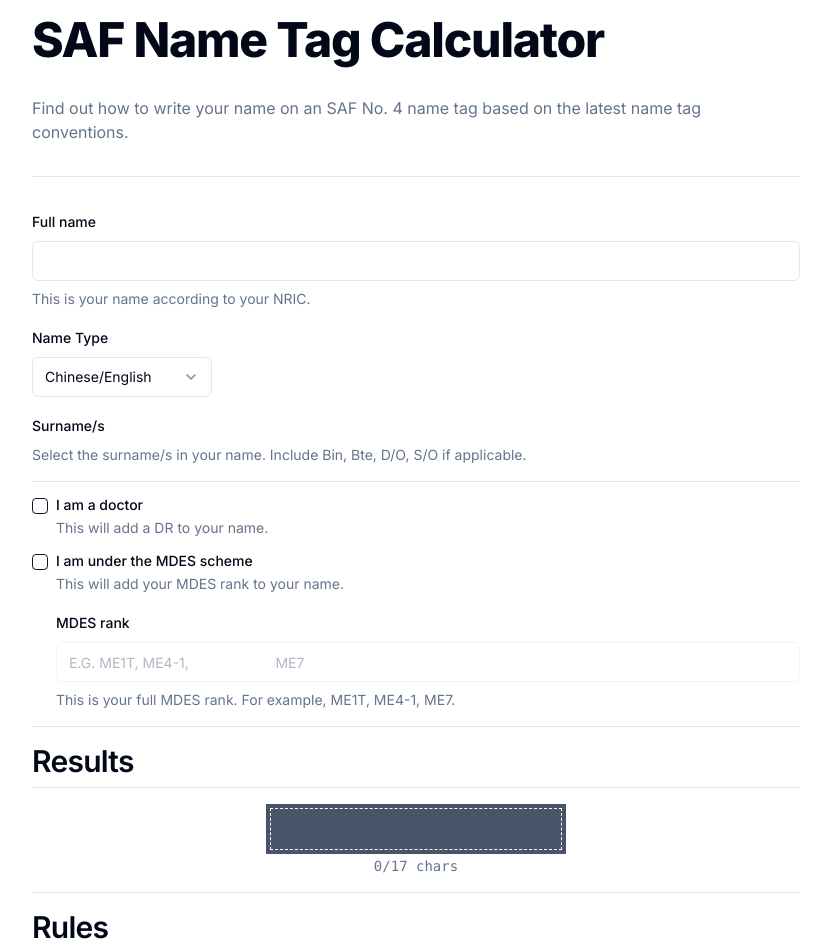
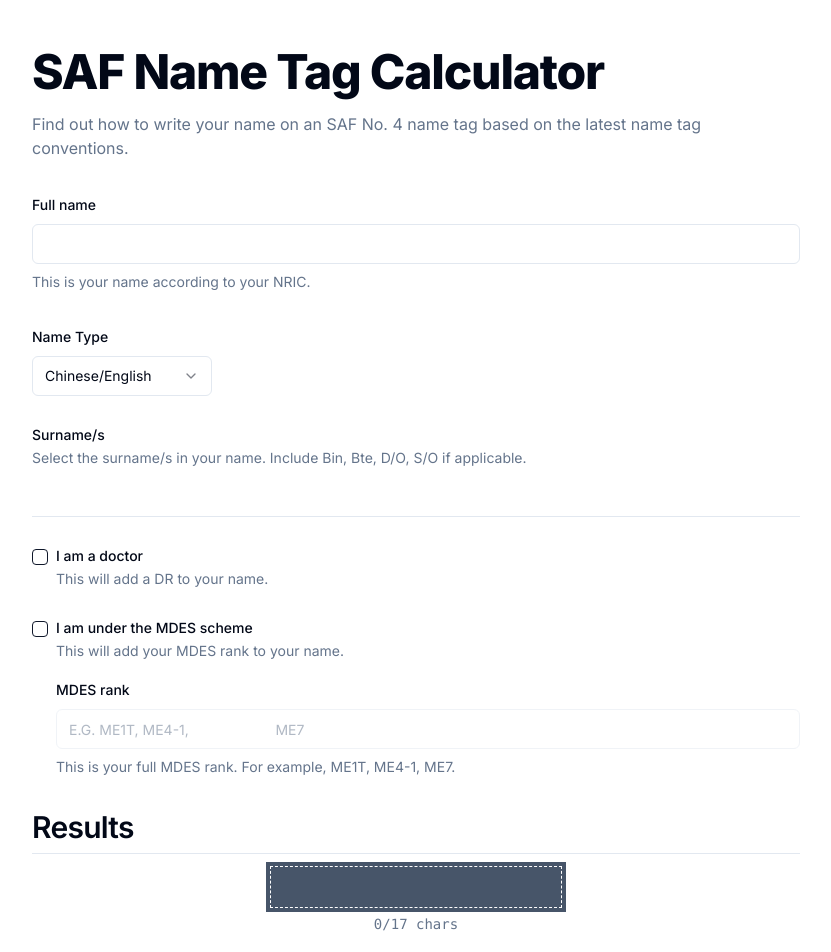
Before and after one commit to jeffsieu/saf-name-tag, a Next.js app: page / in a window 1280 px wide. Shown: the top 952 px of the page, without its empty margins (224-1055 px from the left). Built offline with nearby package versions, Linux system fonts and the light colour scheme.

Commit message:
feat: update page margins

```diff
--- a/src/app/page.tsx
+++ b/src/app/page.tsx
@@ -91,17 +91,18 @@ export default function Home() {
 
   return (
     <main className="flex min-h-screen flex-col items-center justify-between p-4">
-      <div className="flex flex-col gap-8 max-w-3xl">
+      <div className="flex flex-col gap-8 max-w-3xl pt-8">
+        <div className="space-y-4">
           <h1 className="scroll-m-20 text-4xl font-extrabold tracking-tight lg:text-5xl">
             SAF Name Tag Calculator
           </h1>
           <p className="text-muted-foreground">
-          Find out how to write your name on an SAF No. 4 name tag based on the
-          latest name tag conventions.
+            Find out how to write your name on an SAF No. 4 name tag based on
+            the latest name tag conventions.
           </p>
-        <Separator />
+        </div>
         <Form {...form}>
-          <form className="flex flex-col gap-4">
+          <form className="grid space-y-8">
             <FormField
               control={form.control}
               name="name"
@@ -157,11 +158,13 @@ export default function Home() {
               name="surnameIndices"
               render={() => (
                 <FormItem>
+                  <div className="grid space-y-1.5 mb-4">
                     <FormLabel>Surname/s</FormLabel>
                     <FormDescription>
                       Select the surname/s in your name. Include Bin, Bte, D/O,
                       S/O if applicable.
                     </FormDescription>
+                  </div>
                   {parsedName.names.map((name, index) => (
                     <FormField
                       key={index.toString()}
@@ -278,23 +281,26 @@ export default function Home() {
                 )}
               />
             </div>
-            <Separator />
-            <div className="flex flex-col gap-4">
+          </form>
+        </Form>
+        <section className="grid space-y-2">
           <h2 className="scroll-m-20 border-b pb-2 text-3xl font-semibold tracking-tight first:mt-0">
             Results
           </h2>
+          <div className="grid gap-y-4">
             {generatedCandidateNames.map((generatedName, index) => (
               <div
                 key={generatedName}
                 className="flex flex-col items-center gap-0.5"
               >
                 {index === 1 && (
-                    <>
-                      <Separator />
-                      <p className="text-muted-foreground text-md py-2">
-                        You may also try:
+                  <div className="flex self-stretch items-center gap-2 mb-4">
+                    <Separator className="flex-1" />
+                    <p className="text-muted-foreground text-md">
+                      You may also try
                     </p>
-                    </>
+                    <Separator className="flex-1" />
+                  </div>
                 )}
                 <div className="flex text-4xl font-bold bg-slate-600 text-white whitespace-pre text-center justify-center aspect-[6] w-[300px]">
                   <div className="border m-1 border-dashed border-white w-full flex items-center justify-center overflow-hidden">
@@ -316,7 +322,8 @@ export default function Home() {
               </div>
             ))}
           </div>
-            <Separator />
+        </section>
+        <section className="grid space-y-2">
           <h2 className="scroll-m-20 border-b pb-2 text-3xl font-semibold tracking-tight first:mt-0">
             Rules
           </h2>
@@ -325,6 +332,8 @@ export default function Home() {
               <li key={rule.name}>{rule.name}</li>
             ))}
           </ul>
+        </section>
+        <section className="grid space-y-2">
           <h2 className="scroll-m-20 border-b pb-2 text-3xl font-semibold tracking-tight first:mt-0">
             Examples
           </h2>
@@ -349,8 +358,7 @@ export default function Home() {
               ))}
             </TableBody>
           </Table>
-          </form>
-        </Form>
+        </section>
         <p className="text-muted-foreground text-sm">
           Disclaimer: This application is for educational purposes only. It is a
           personal project and is not an official tool associated with/developed
```
Lines whose indentation alone changed are shown as unchanged.
